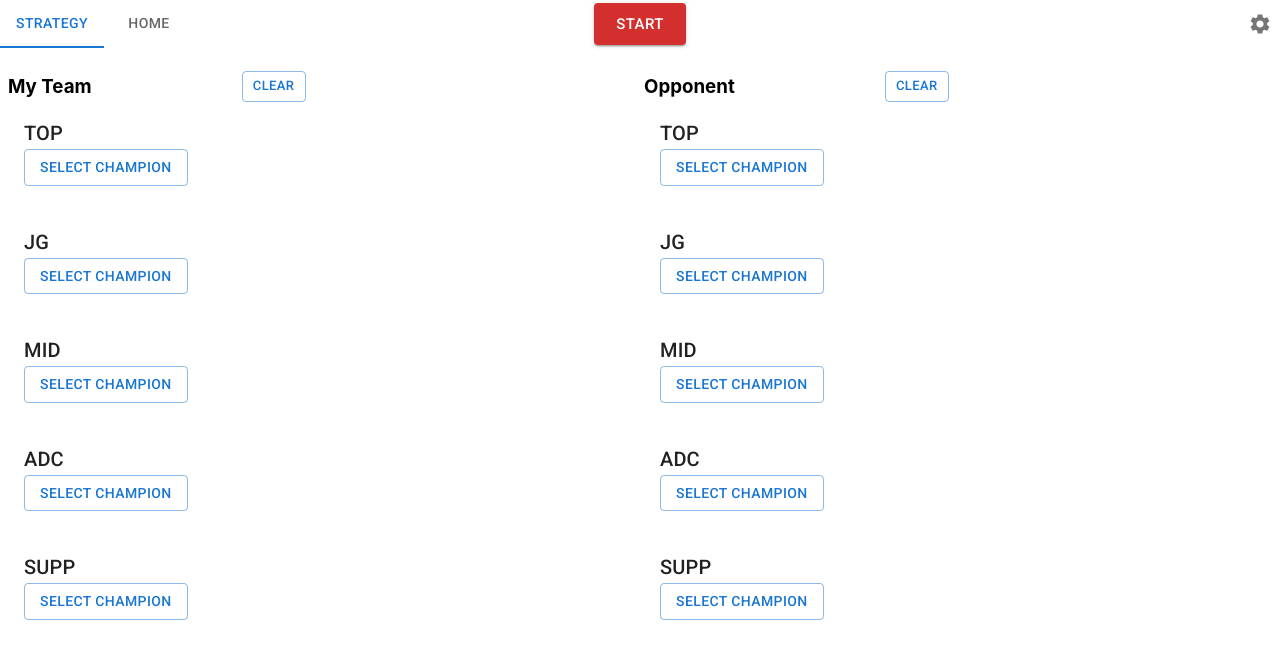
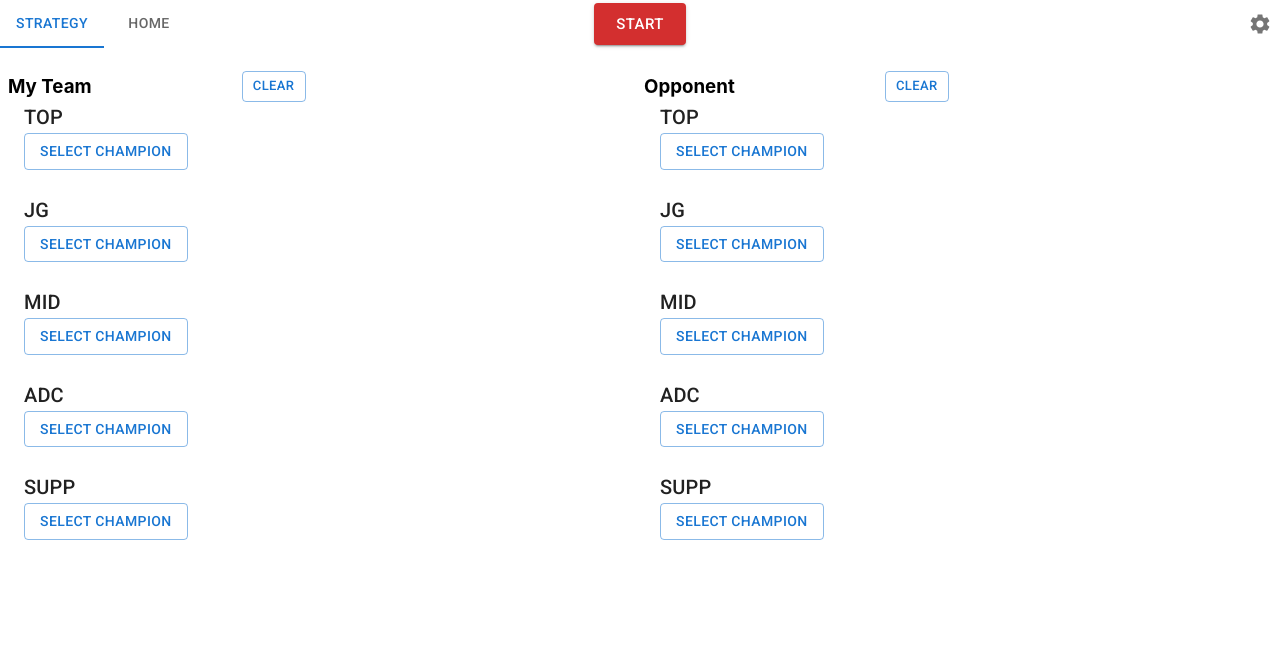
Before and after one commit to Jaehan-Kevin-Kim/LeagueOfLegend_Strategy, a React (Create React App) app: page /strategy in a window 1280 px wide. Shown: the top 658 px of the page. Built offline with nearby package versions, Linux system fonts and the light colour scheme; no server answers.

Commit message:
Fixed some bugs, and optimized minimum view mode

```diff
--- a/src/components/ChampionCard/index.tsx
+++ b/src/components/ChampionCard/index.tsx
@@ -12,6 +12,7 @@ import { TeamChampInfo } from "../../pages/Strategy";
 import ChampionInfo from "../ChampionInfo";
 import SelectChampion from "../SelectChampion";
 import { Edit } from "@mui/icons-material";
+import { useOptionStore } from "../../store/OptionStore";
 
 interface Props {
   onClose: () => void;
@@ -32,6 +33,7 @@ const ChampionCard: FC<Props> = ({
   teamChampInfo,
 }) => {
   const [showSelectChampion, setShowSelectChampion] = useState(false);
+  const { showPositions } = useOptionStore((state) => state.options);
 
   const handleSelectedChampion = useCallback(
     (team: string, champion: IChampion, position: string) => {
@@ -41,14 +43,20 @@ const ChampionCard: FC<Props> = ({
     [onClose, onSelectChampion],
   );
 
+  const onClickSelectChampion = useCallback(() => {
+    setShowSelectChampion(true);
+  }, [showSelectChampion]);
+
   return (
-    <Card sx={{ border: "none", boxShadow: "none" }}>
-      <CardContent>
+    <Card sx={{ border: "none", boxShadow: "none", py: 0 }}>
+      <CardContent sx={{ py: 0 }}>
         <Grid container alignItems="center">
-          <Grid item>
-            <Typography variant="h6">{teamChampInfo.position}</Typography>
-          </Grid>
-          {!!teamChampInfo.champion && (
+          {showPositions && (
+            <Grid item>
+              <Typography variant="h6">{teamChampInfo.position}</Typography>
+            </Grid>
+          )}
+          {/* {!!teamChampInfo.champion && (
             <Grid item>
               <IconButton
                 aria-label="edit"
@@ -60,10 +68,11 @@ const ChampionCard: FC<Props> = ({
                 <Edit />
               </IconButton>
             </Grid>
-          )}
+          )} */}
         </Grid>
         {!!teamChampInfo.champion ? (
           <ChampionInfo
+            showSelectChampion={onClickSelectChampion}
             championId={teamChampInfo.champion.id}
             versionNumber={teamChampInfo.champion.version}
           />
--- a/src/components/ChampionInfo.tsx
+++ b/src/components/ChampionInfo.tsx
@@ -4,6 +4,7 @@ import {
   AccordionDetails,
   AccordionSummary,
   CardMedia,
+  IconButton,
   Typography,
 } from "@mui/material";
 import axios from "axios";
@@ -11,14 +12,20 @@ import { FC, useEffect, useState } from "react";
 import { IChampionDetails, IInfo, IPassive } from "../models/ChampionDetails";
 import SkillDetails from "./SkillDetails";
 import { useOptionStore } from "../store/OptionStore";
+import { Edit } from "@mui/icons-material";
 
 interface Props {
   // championInfo: any;
   championId: string;
   versionNumber: string;
+  showSelectChampion: () => void;
 }
 
-const ChampionInfo: FC<Props> = ({ championId, versionNumber }) => {
+const ChampionInfo: FC<Props> = ({
+  championId,
+  versionNumber,
+  showSelectChampion,
+}) => {
   const [championInfo, setChampionInfo] = useState<IChampionDetails>();
   const { testMode, minimumView } = useOptionStore((state) => state.options);
   useEffect(() => {
@@ -45,6 +52,10 @@ const ChampionInfo: FC<Props> = ({ championId, versionNumber }) => {
     setChampionInfo(championDetail);
   };
 
+  const onClickEdit = (event: React.MouseEvent<HTMLButtonElement>) => {
+    event.stopPropagation();
+    showSelectChampion();
+  };
   if (!championInfo) {
     return null;
   }
@@ -86,6 +97,15 @@ const ChampionInfo: FC<Props> = ({ championId, versionNumber }) => {
             <span>{championId}</span>
             <span> / {championInfo.name}</span>
           </Typography>
+          <IconButton
+            aria-label="edit"
+            size="small"
+            onClick={onClickEdit}
+            // variant="outlined"
+            // style={{ maxWidth: "250px" }}
+            sx={{ ml: 1 }}>
+            <Edit />
+          </IconButton>
         </AccordionSummary>
         <AccordionDetails
           sx={{
--- a/src/components/SettingsComponent/index.tsx
+++ b/src/components/SettingsComponent/index.tsx
@@ -114,6 +114,18 @@ const SettingsComponent = () => {
             <FormControlLabel
               control={
                 <Switch
+                  name="showPositions"
+                  checked={options.showPositions}
+                  onChange={onChangeOptionSwitch}
+                />
+              }
+              // labelPlacement="end"
+              label="Show Positions"></FormControlLabel>
+          </MenuItem>
+          <MenuItem>
+            <FormControlLabel
+              control={
+                <Switch
                   name="testMode"
                   checked={options.testMode}
                   onChange={onChangeOptionSwitch}
--- a/src/components/SkillDetails/index.tsx
+++ b/src/components/SkillDetails/index.tsx
@@ -54,7 +54,7 @@ const SkillDetails: FC<Props> = ({
           ? setSkillShortCut("E")
           : setSkillShortCut("R");
 
-        setSkillShortCut("E");
+        // setSkillShortCut("E");
         break;
       case 4:
         setSkillShortCut("R");
--- a/src/models/Options.tsx
+++ b/src/models/Options.tsx
@@ -5,5 +5,6 @@ export interface IOptions {
   showMyTeam: boolean;
   showOpponent: boolean;
   showSpells: boolean;
+  showPositions: boolean;
   testMode: boolean;
 }
--- a/src/store/OptionStore.tsx
+++ b/src/store/OptionStore.tsx
@@ -16,6 +16,7 @@ const initialState: OptionState = {
     showMyTeam: true,
     showOpponent: true,
     showSpells: false,
+    showPositions: true,
     testMode: false,
   },
 };
```
